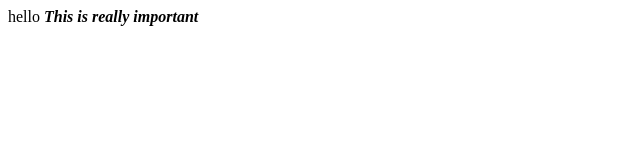
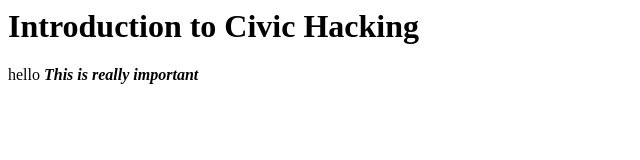
Before and after one commit to 8Tigers2020/8Tigers2020.github.io, a plain HTML site: page index.html in a window 1280 px wide. Shown: the whole page, without its empty margins (0-640 px from the left). Drawn offline with Linux system fonts and the light colour scheme.

Commit message:
Update index.html

```diff
--- a/index.html
+++ b/index.html
@@ -1,2 +1,4 @@
+<header>
+  <h1>Introduction to Civic Hacking</h1>
 hello
 <strong><em>This is really important</em></strong>
```
